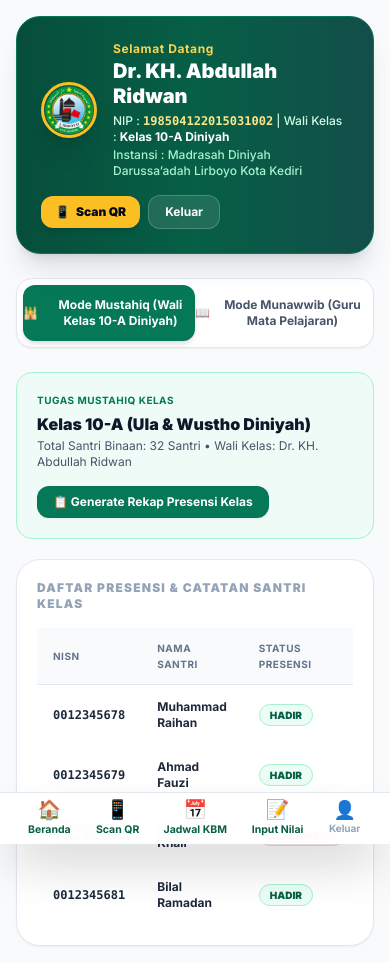
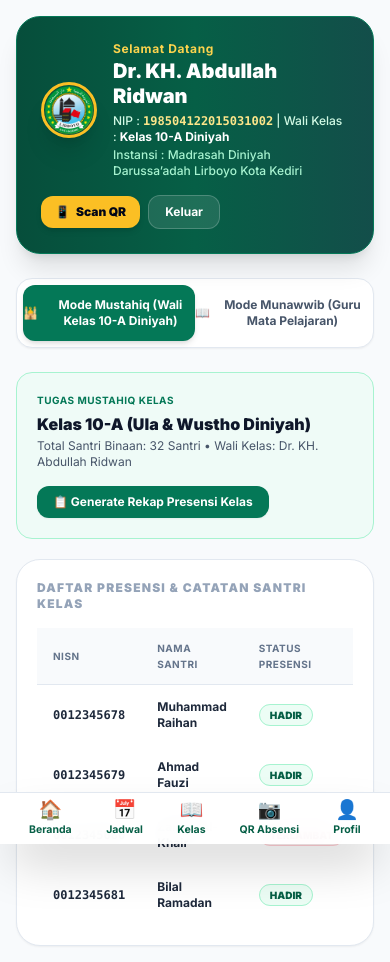
Before and after one commit to devdarsa/enterprise, a Next.js app in the folder apps/web/: page /guru_madrasah/dashboard in a window 390 px wide. Built offline with nearby package versions, Linux system fonts and the light colour scheme.

Commit message:
feat(ui): implement official Ketentuan Tampilan Menu Berdasarkan Role (UI/UX Standard BAB I - XIV) with Mobile Bottom Nav

```diff
--- a/apps/web/src/components/MobileBottomNav.tsx
+++ b/apps/web/src/components/MobileBottomNav.tsx
@@ -4,47 +4,60 @@ import Link from 'next/link';
 import { usePathname } from 'next/navigation';
 
 interface MobileBottomNavProps {
-  role: 'WALI_SANTRI' | 'GURU_MADRASAH' | 'GURU_MI' | 'PENGASUH';
+  role: 'MUSTAHIQ' | 'MUNAWWIB' | 'GURU_MADRASAH' | 'GURU_MI' | 'WALI_SANTRI' | 'PENGASUH';
 }
 
 export default function MobileBottomNav({ role }: MobileBottomNavProps) {
   const pathname = usePathname();
 
   const getNavItems = () => {
+    // BAB X - Wali Santri Mobile Bottom Navigation
     if (role === 'WALI_SANTRI') {
       return [
         { label: 'Beranda', href: '/wali_santri/dashboard', icon: '🏠' },
-        { label: 'Akademik', href: '/wali_santri/dashboard#akademik', icon: '📜' },
-        { label: 'Presensi', href: '/wali_santri/dashboard#absensi', icon: '📊' },
-        { label: 'Informasi', href: '/wali_santri/dashboard#pengumuman', icon: '📢' },
-        { label: 'Keluar', href: '/login', icon: '👤' },
+        { label: 'Anak', href: '/wali_santri/dashboard#anak', icon: '👨‍🎓' },
+        { label: 'Informasi', href: '/wali_santri/dashboard#informasi', icon: '📢' },
+        { label: 'Notifikasi', href: '/wali_santri/dashboard#notifikasi', icon: '🔔' },
+        { label: 'Profil', href: '/wali_santri/dashboard#profil', icon: '👤' },
       ];
     }
 
+    // BAB IX - Guru MI Mobile Bottom Navigation (TIDAK ADA MENU NILAI)
     if (role === 'GURU_MI') {
       return [
         { label: 'Beranda', href: '/guru_mi/dashboard', icon: '🏠' },
-        { label: 'Scan QR', href: '/guru_mi/dashboard#scan', icon: '📱' },
+        { label: 'QR Code', href: '/guru_mi/dashboard#qr', icon: '📷' },
         { label: 'Jadwal', href: '/guru_mi/dashboard#jadwal', icon: '📅' },
-        { label: 'Riwayat', href: '/guru_mi/dashboard#riwayat', icon: '📊' },
-        { label: 'Keluar', href: '/login', icon: '👤' },
+        { label: 'Absensi', href: '/guru_mi/dashboard#absensi', icon: '📋' },
+        { label: 'Profil', href: '/guru_mi/dashboard#profil', icon: '👤' },
       ];
     }
 
-    // Default Guru Madrasah / Pengasuh
+    // BAB VIII - Munawwib Mobile Bottom Navigation
+    if (role === 'MUNAWWIB') {
+      return [
+        { label: 'Beranda', href: '/guru_madrasah/dashboard', icon: '🏠' },
+        { label: 'Mapel', href: '/guru_madrasah/dashboard#mapel', icon: '📚' },
+        { label: 'QR', href: '/guru_madrasah/dashboard#qr', icon: '📷' },
+        { label: 'Jadwal', href: '/guru_madrasah/dashboard#jadwal', icon: '📅' },
+        { label: 'Profil', href: '/guru_madrasah/dashboard#profil', icon: '👤' },
+      ];
+    }
+
+    // BAB VII - Mustahiq (Wali Kelas) & Default Guru Madrasah
     return [
       { label: 'Beranda', href: '/guru_madrasah/dashboard', icon: '🏠' },
-      { label: 'Scan QR', href: '/guru_madrasah/dashboard#scan', icon: '📱' },
-      { label: 'Jadwal KBM', href: '/guru_madrasah/dashboard#jadwal', icon: '📅' },
-      { label: 'Input Nilai', href: '/guru_madrasah/dashboard#nilai', icon: '📝' },
-      { label: 'Keluar', href: '/login', icon: '👤' },
+      { label: 'Jadwal', href: '/guru_madrasah/dashboard#jadwal', icon: '📅' },
+      { label: 'Kelas', href: '/guru_madrasah/dashboard#kelas', icon: '📖' },
+      { label: 'QR Absensi', href: '/guru_madrasah/dashboard#qr', icon: '📷' },
+      { label: 'Profil', href: '/guru_madrasah/dashboard#profil', icon: '👤' },
     ];
   };
 
   const navItems = getNavItems();
 
   return (
-    <div className="fixed bottom-0 left-0 right-0 z-50 bg-white/95 backdrop-blur-md border-t border-slate-200 shadow-2xl py-2 px-4 md:hidden">
+    <div className="fixed bottom-0 left-0 right-0 z-50 bg-white/95 backdrop-blur-md border-t border-slate-200 shadow-2xl py-2 px-3 md:hidden">
       <div className="max-w-md mx-auto flex items-center justify-around">
         {navItems.map((item, idx) => {
           const isActive = pathname === item.href || (item.href.includes('#') && pathname.startsWith(item.href.split('#')[0]));
```
Also changed, not shown: 1 other file (tests, documents, lock files or other folders).
